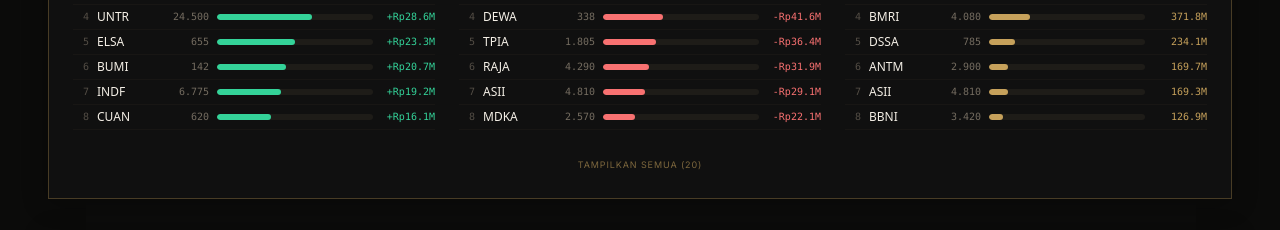
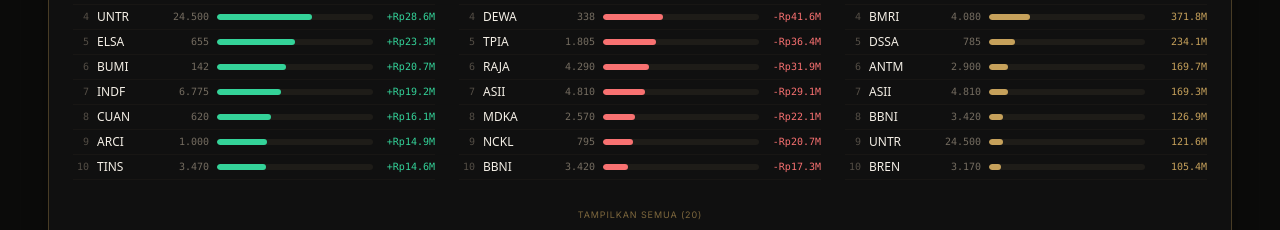
Before and after one commit to broden101/portfolio, a Next.js app: page /playbook/ihsg in a window 1280 px wide. Shown: the part 2080-2310 px from the top of the page. Built offline with nearby package versions, Linux system fonts and the light colour scheme; no server answers.

Commit message:
fix: default top mover 10 items

```diff
--- a/app/playbook/ihsg/TopMoverPanel.tsx
+++ b/app/playbook/ihsg/TopMoverPanel.tsx
@@ -121,11 +121,11 @@ export function TopMoverPanel({ data, live }: Props) {
   const [period, setPeriod] = useState<Period>("1d");
   const [aggData, setAggData] = useState<AggResult | null>(null);
   const [loading, setLoading] = useState(false);
-  const [limit, setLimit] = useState(8);
+  const [limit, setLimit] = useState(10);
 
   const fetchPeriod = useCallback(async (p: Period) => {
     setLoading(true);
-    setLimit(8);
+    setLimit(10);
     try {
       const r = await fetch(`/api/top-movers?period=${p}`);
       if (!r.ok) throw new Error(`HTTP ${r.status}`);
@@ -253,10 +253,10 @@ export function TopMoverPanel({ data, live }: Props) {
       {displayData && (
         <div className="text-center pt-1">
           <button
-            onClick={() => setLimit((prev) => (prev === 8 ? 20 : 8))}
+            onClick={() => setLimit((prev) => (prev === 10 ? 20 : 10))}
             className="text-[9px] uppercase tracking-[0.1em] text-[#C6A15B]/60 hover:text-[#C6A15B] transition-colors"
           >
-            {limit === 8 ? "Tampilkan Semua (20)" : "Tampilkan Sedikit"}
+            {limit === 10 ? "Tampilkan Semua (20)" : "Tampilkan Sedikit"}
           </button>
         </div>
       )}
```
